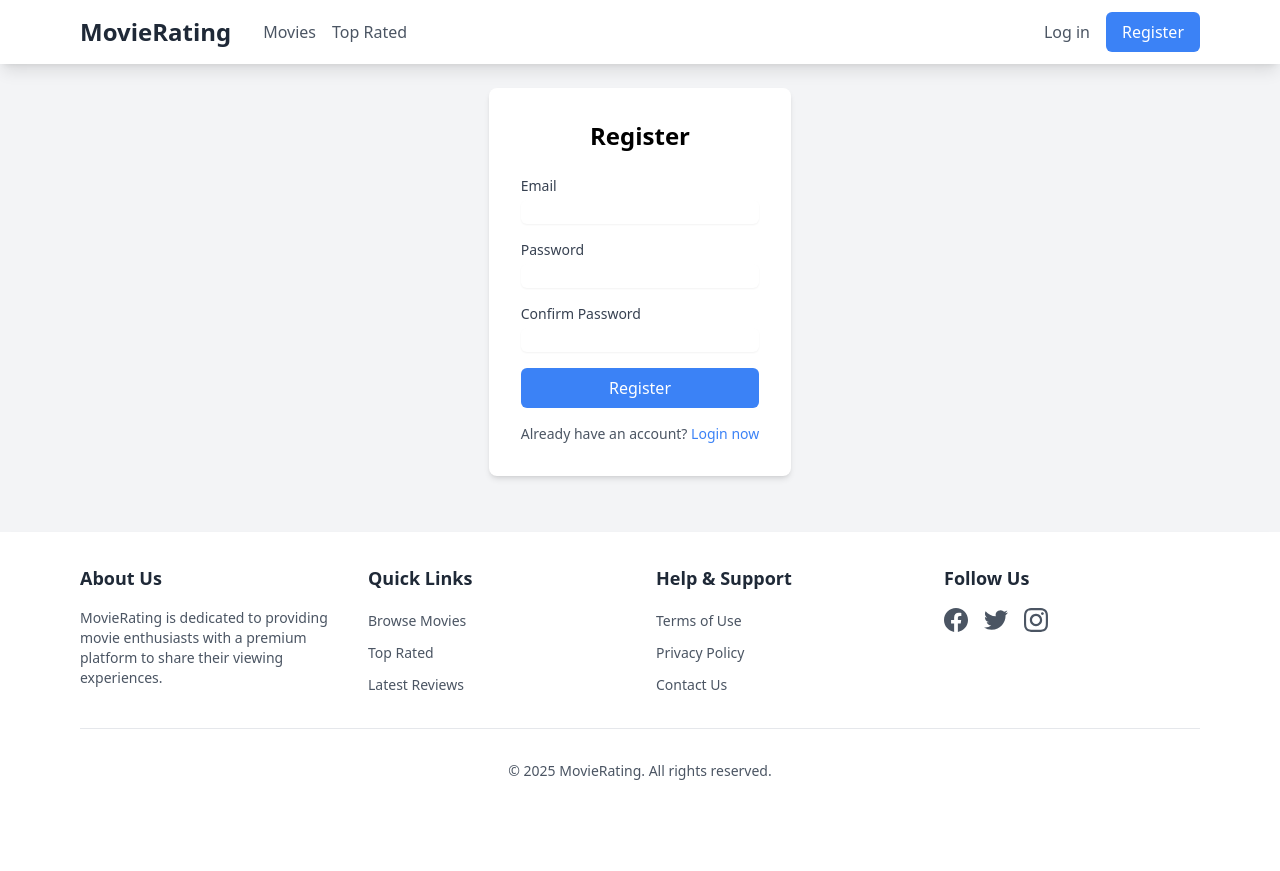
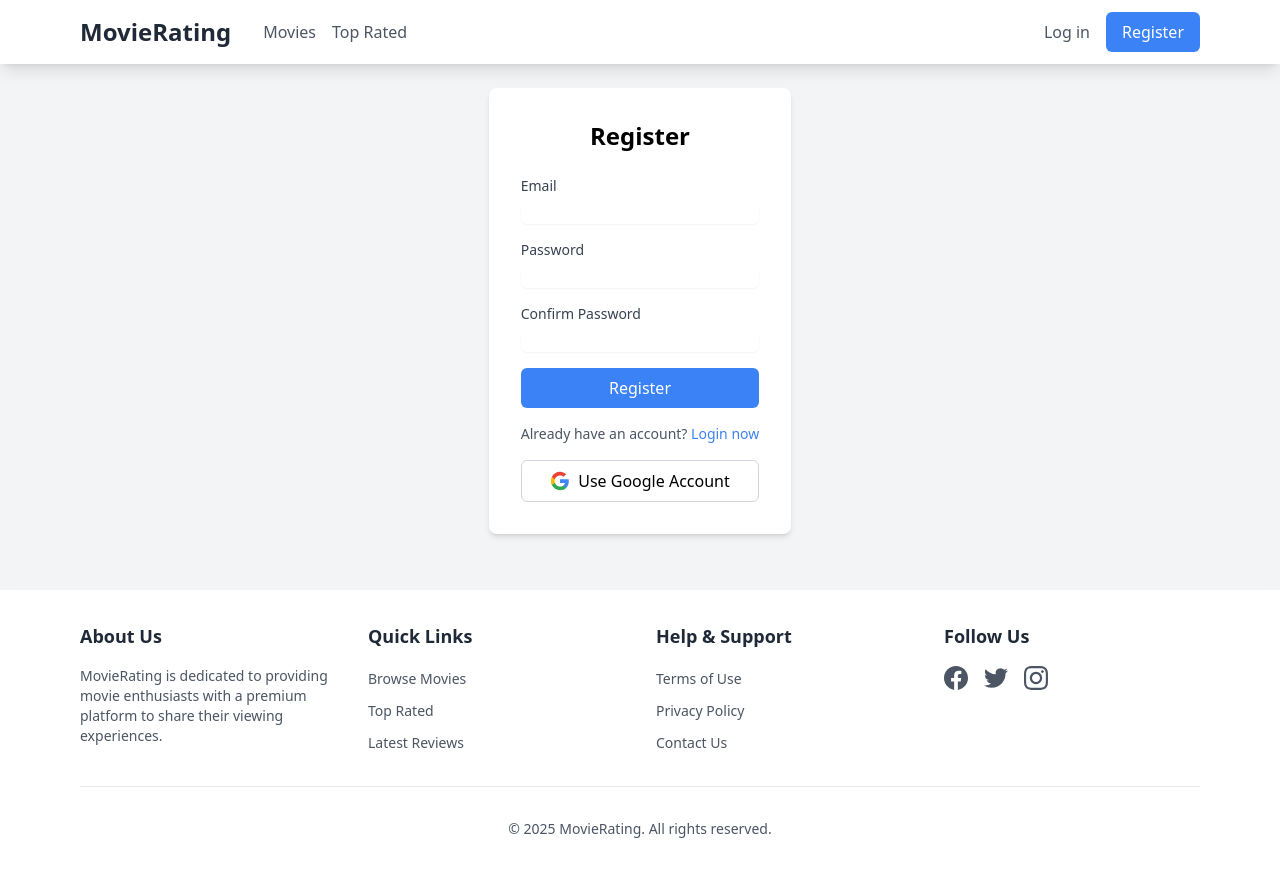
Before and after one commit to cclylycc/MovieRating, a Nuxt app: page /register in a window 1280 px wide. Before the commit the page ends 813 px from the top, so only its background shows below. Built offline with nearby package versions, Linux system fonts and the light colour scheme; no server answers.

Commit message:
update pages

```diff
--- a/app.vue
+++ b/app.vue
@@ -10,8 +10,17 @@
               <NuxtLink to="/" class="text-gray-600 hover:text-gray-900">Top Rated</NuxtLink>
             </div>
           </div>
-          <!-- Right User -->
-          <div class="flex items-center space-x-4">
+          <!-- Mobile Menu Button -->
+          <div class="md:hidden">
+            <button @click="isMobileMenuOpen = !isMobileMenuOpen" class="text-gray-600 hover:text-gray-900 focus:outline-none">
+              <svg class="h-6 w-6" fill="none" viewBox="0 0 24 24" stroke="currentColor">
+                <path v-if="!isMobileMenuOpen" stroke-linecap="round" stroke-linejoin="round" stroke-width="2" d="M4 6h16M4 12h16M4 18h16" />
+                <path v-else stroke-linecap="round" stroke-linejoin="round" stroke-width="2" d="M6 18L18 6M6 6l12 12" />
+              </svg>
+            </button>
+          </div>
+          <!-- Desktop User Menu -->
+          <div class="hidden md:flex items-center space-x-4">
             <template v-if="currentUser">
               <div class="flex items-center space-x-3">
                 <img
@@ -20,7 +29,7 @@
                   class="w-8 h-8 rounded-full"
                 />
                 <span class="text-gray-700">{{ currentUser.displayName || currentUser.email.split('@')[0] }}</span>
-                <NuxtLink to="/user" class="bg-blue-500 text-white px-4 py-2 rounded-md hover:bg-blue-600">User Center</NuxtLink>
+                <NuxtLink :to="`/user/${currentUser.uid}`" class="bg-blue-500 text-white px-4 py-2 rounded-md hover:bg-blue-600">User Center</NuxtLink>
                 <NuxtLink to="/movies/createrating" class="bg-blue-500 text-white px-4 py-2 rounded-md hover:bg-blue-600">Create Review</NuxtLink>
                 <button
                   @click="handleLogout"
@@ -35,6 +44,47 @@
               <NuxtLink to="/register" class="bg-blue-500 text-white px-4 py-2 rounded-md hover:bg-blue-600">Register</NuxtLink>
             </template>
           </div>
+        </div>
+      </div>
+      <!-- Mobile Menu -->
+      <div v-if="isMobileMenuOpen" class="md:hidden">
+        <div class="px-2 pt-2 pb-3 space-y-1">
+          <NuxtLink to="/" class="block px-3 py-2 text-gray-600 hover:text-gray-900">Movies</NuxtLink>
+          <NuxtLink to="/" class="block px-3 py-2 text-gray-600 hover:text-gray-900">Top Rated</NuxtLink>
+        </div>
+        <!-- Mobile User Menu -->
+        <div class="pt-4 pb-3 border-t border-gray-200">
+          <template v-if="currentUser">
+            <div class="px-4 flex items-center">
+              <div class="flex-shrink-0">
+                <img
+                  :src="currentUser.photoURL || 'https://ui-avatars.com/api/?name=' + currentUser.email"
+                  :alt="currentUser.displayName || currentUser.email"
+                  class="w-10 h-10 rounded-full"
+                />
+              </div>
+              <div class="ml-3">
+                <div class="text-base font-medium text-gray-800">{{ currentUser.displayName || currentUser.email.split('@')[0] }}</div>
+                <div class="text-sm font-medium text-gray-500">{{ currentUser.email }}</div>
+              </div>
+            </div>
+            <div class="mt-3 px-2 space-y-1">
+              <NuxtLink :to="`/user/${currentUser.uid}`" class="block px-3 py-2 text-gray-600 hover:text-gray-900">User Center</NuxtLink>
+              <NuxtLink to="/movies/createrating" class="block px-3 py-2 text-gray-600 hover:text-gray-900">Create Review</NuxtLink>
+              <button
+                @click="handleLogout"
+                class="block w-full text-left px-3 py-2 text-gray-600 hover:text-gray-900"
+              >
+                Log out
+              </button>
+            </div>
+          </template>
+          <template v-else>
+            <div class="px-2 space-y-1">
+              <NuxtLink to="/login" class="block px-3 py-2 text-gray-600 hover:text-gray-900">Log in</NuxtLink>
+              <NuxtLink to="/register" class="block px-3 py-2 text-gray-600 hover:text-gray-900">Register</NuxtLink>
+            </div>
+          </template>
         </div>
       </div>
     </nav>
@@ -103,10 +153,12 @@
 <script setup>
 import { ref, onMounted } from 'vue'
 import { signOut, onAuthStateChanged } from 'firebase/auth'
+import Toast from '~/components/Toast.vue'
 
 const { $auth } = useNuxtApp()
 const router = useRouter()
 const currentUser = ref(null)
+const isMobileMenuOpen = ref(false)
 
 onMounted(() => {
   onAuthStateChanged($auth, (user) => {
@@ -118,6 +170,7 @@ const handleLogout = async () => {
   try {
     await signOut($auth)
     router.push('/login')
+    isMobileMenuOpen.value = false
   } catch (e) {
     console.error('Logout error:', e)
   }
--- a/pages/login.vue
+++ b/pages/login.vue
@@ -67,6 +67,7 @@
 <script setup>
 import { ref } from 'vue'
 import { signInWithEmailAndPassword, GoogleAuthProvider, signInWithPopup } from 'firebase/auth'
+import Toast from '~/components/Toast.vue'
 
 const { $auth } = useNuxtApp()
 const router = useRouter()
@@ -80,9 +81,35 @@ const handleLogin = async () => {
     error.value = ''
     await signInWithEmailAndPassword($auth, email.value, password.value)
     router.push('/')
+
+    const toast = document.createElement('div')
+      const vueInstance = createApp(Toast, {
+        message: 'Login Successfully, welcome back!',
+        type: 'success'
+      })
+      document.body.appendChild(toast)
+      vueInstance.mount(toast)
+
+      setTimeout(() => {
+        vueInstance.unmount()
+        document.body.removeChild(toast)
+      }, 3000)
+
   } catch (e) {
     error.value = 'Login failed, please check your email and password'
     console.error('Login error:', e)
+    const toast = document.createElement('div')
+      const vueInstance = createApp(Toast, {
+        message: 'Login failed, please check your email and password',
+        type: 'error'
+      })
+      document.body.appendChild(toast)
+      vueInstance.mount(toast)
+
+      setTimeout(() => {
+        vueInstance.unmount()
+        document.body.removeChild(toast)
+      }, 3000)
   }
 }
 
--- a/pages/movies/createrating.vue
+++ b/pages/movies/createrating.vue
@@ -239,7 +239,7 @@ const searchMovie = async () => {
 
       if (data.results && data.results.length > 0) {
         searchResults.value = data.results
-        totalPages.value = Math.min(data.total_pages, 5) // 限制最大页数为5
+        totalPages.value = Math.min(data.total_pages, 10) // 限制最大页数为5
 
         // 将搜索结果保存到 Firebase
         for (const movie of data.results) {
--- a/pages/register.vue
+++ b/pages/register.vue
@@ -46,12 +46,39 @@
       Already have an account?
       <NuxtLink to="/login" class="text-blue-500 hover:text-blue-600">Login now</NuxtLink>
     </p>
+    <div class="mt-4">
+      <button
+        @click="handleGoogleLogin"
+        class="w-full flex items-center justify-center space-x-2 border border-gray-300 rounded-md py-2 px-4 hover:bg-gray-50 focus:outline-none focus:ring-2 focus:ring-blue-500 focus:ring-offset-2"
+      >
+        <svg class="w-5 h-5" viewBox="0 0 24 24">
+          <path
+            fill="#4285F4"
+            d="M22.56 12.25c0-.78-.07-1.53-.2-2.25H12v4.26h5.92c-.26 1.37-1.04 2.53-2.21 3.31v2.77h3.57c2.08-1.92 3.28-4.74 3.28-8.09z"
+          />
+          <path
+            fill="#34A853"
+            d="M12 23c2.97 0 5.46-.98 7.28-2.66l-3.57-2.77c-.98.66-2.23 1.06-3.71 1.06-2.86 0-5.29-1.93-6.16-4.53H2.18v2.84C3.99 20.53 7.7 23 12 23z"
+          />
+          <path
+            fill="#FBBC05"
+            d="M5.84 14.09c-.22-.66-.35-1.36-.35-2.09s.13-1.43.35-2.09V7.07H2.18C1.43 8.55 1 10.22 1 12s.43 3.45 1.18 4.93l2.85-2.22.81-.62z"
+          />
+          <path
+            fill="#EA4335"
+            d="M12 5.38c1.62 0 3.06.56 4.21 1.64l3.15-3.15C17.45 2.09 14.97 1 12 1 7.7 1 3.99 3.47 2.18 7.07l3.66 2.84c.87-2.6 3.3-4.53 6.16-4.53z"
+          />
+          <path fill="none" d="M1 1h22v22H1z" />
+        </svg>
+        <span>Use Google Account</span>
+      </button>
+    </div>
   </div>
 </template>
 
 <script setup>
 import { ref } from 'vue'
-import { createUserWithEmailAndPassword } from 'firebase/auth'
+import { createUserWithEmailAndPassword, GoogleAuthProvider, signInWithPopup } from 'firebase/auth'
 
 const { $auth } = useNuxtApp()
 import { useRouter } from 'vue-router'
@@ -77,4 +104,15 @@ const handleRegister = async () => {
     console.error('Register error:', e)
   }
 }
+const handleGoogleLogin = async () => {
+  try {
+    error.value = ''
+    const provider = new GoogleAuthProvider()
+    await signInWithPopup($auth, provider)
+    router.push('/')
+  } catch (e) {
+    error.value = 'Google login failed, please try later.'
+    console.error('Google login error:', e)
+  }
+}
 </script>
--- a/pages/user/index.vue
+++ b/pages/user/[id].vue
@@ -117,10 +117,14 @@ import { ref, onMounted } from 'vue'
 import { createApp } from 'vue'
 import { onAuthStateChanged, updateProfile } from 'firebase/auth'
 import { doc, setDoc, getDoc } from 'firebase/firestore'
-import { useRouter } from 'vue-router'
+import { useRouter, useRoute } from 'vue-router'
 import Toast from '~/components/Toast.vue'
+
 const { $auth, $firestore } = useNuxtApp()
 const router = useRouter()
+const route = useRoute()
+const userId = route.params.id
+const isOwnProfile = $auth.currentUser && $auth.currentUser.uid === userId
 
 const activeTab = ref('profile')
 const userProfile = ref({
```
